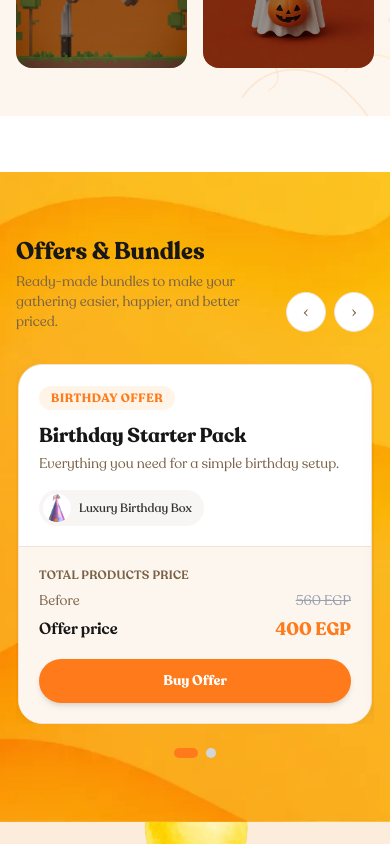
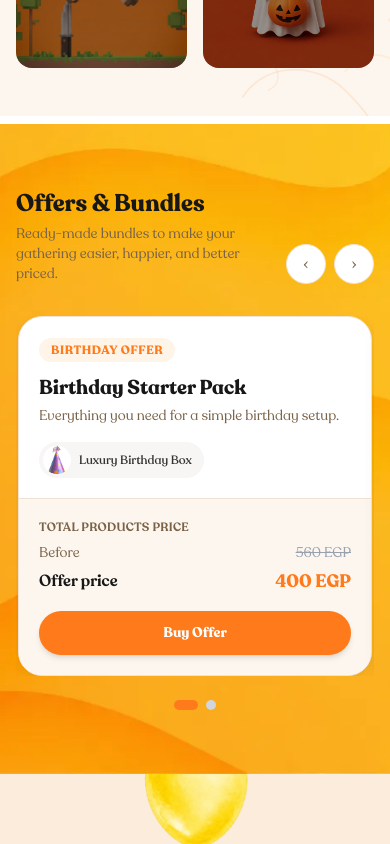
Before and after one commit to Word-of-Mouth-Marketing-agency/gather, a Next.js app: page / in a window 390 px wide. Shown: the part 3400-4244 px from the top of the page. Built offline with nearby package versions, Linux system fonts and the light colour scheme.

Commit message:
fix: remove gaps between occasion-offers-about-moments sections

```diff
--- a/src/components/sections/GatherMomentsSection.tsx
+++ b/src/components/sections/GatherMomentsSection.tsx
@@ -18,7 +18,7 @@ export default function GatherMomentsSection({
 
   return (
     <section
-      className="bg-cover bg-center bg-no-repeat py-14 sm:py-18 lg:py-22"
+      className="bg-cover bg-center bg-no-repeat py-14 sm:py-18 lg:py-22 -mt-14 sm:-mt-18 lg:-mt-22"
       style={{ backgroundImage: `url(${backgroundImage})` }}
     >
       <div className="max-w-7xl mx-auto px-4 sm:px-6 lg:px-8">
--- a/src/components/sections/OffersBundlesSection.tsx
+++ b/src/components/sections/OffersBundlesSection.tsx
@@ -29,7 +29,7 @@ export default function OffersBundlesSection({ title, subtitle }: OffersGridSect
   if (total === 0) return null
 
   return (
-    <section className="relative w-full bg-cover bg-center bg-no-repeat py-16 sm:py-20"
+    <section className="relative w-full bg-cover bg-center bg-no-repeat py-16 sm:py-20 -mt-12 lg:-mt-16"
       style={{ backgroundImage: "url('/assets/gather/offers-bg.webp')" }}
     >
       <div className="relative max-w-7xl mx-auto px-4 sm:px-6 lg:px-8">
```
